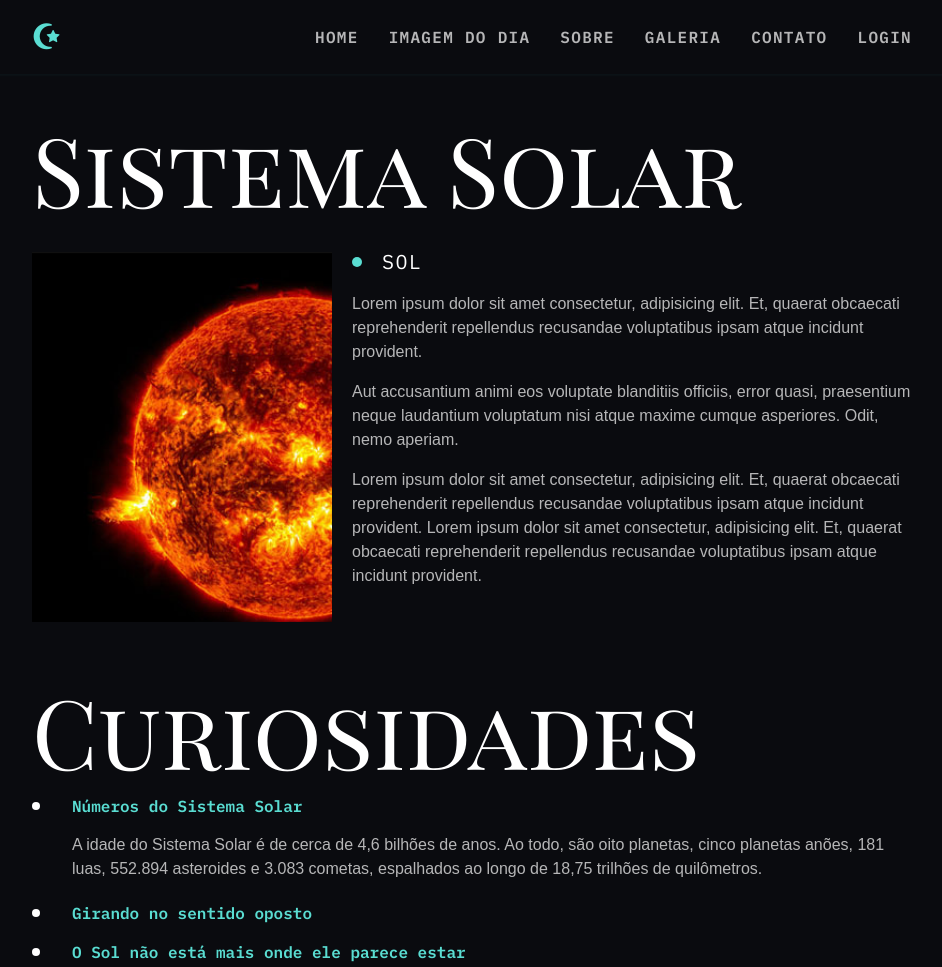
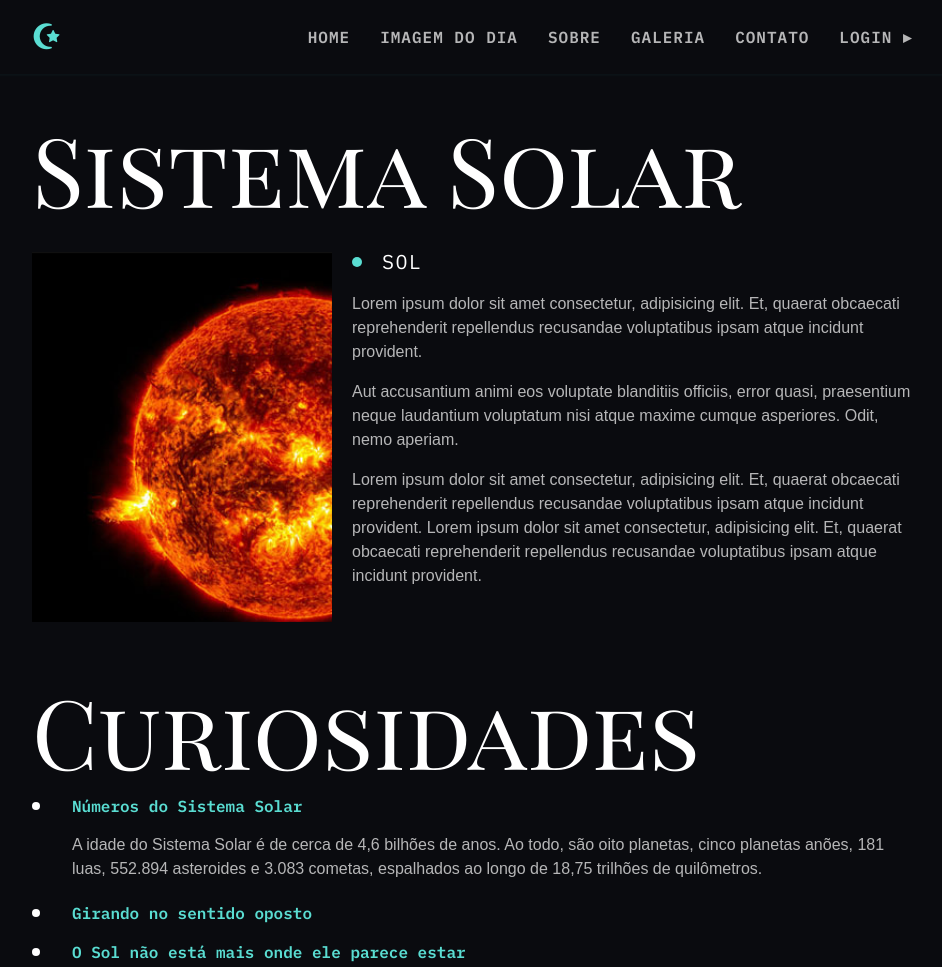
Before and after one commit to Luciana-Santos/sistema_solar, a website built with webpack: page src/index.html in a window 1280 px wide. Shown: the top 967 px of the page, without its empty margins (168-1110 px from the left). Built offline with nearby package versions, Linux system fonts and the light colour scheme; no server answers; files whose address does not match are found by name.

Commit message:
simbolo no menu adicionado

```diff
--- a/src/app/styles/components/_headerMenu.scss
+++ b/src/app/styles/components/_headerMenu.scss
@@ -33,7 +33,7 @@
       font-family: var(--ff-ibm);
       text-transform: uppercase;
       transition: var(--transition-3s);
-      letter-spacing: rem(1.3);
+      letter-spacing: rem(1);
       font-weight: bold;
       padding-inline: rem(20);
       padding-block: rem(10);
--- a/src/index.html
+++ b/src/index.html
@@ -38,7 +38,7 @@
         </li>
         <li><a href="#galeria">Galeria</a></li>
         <li><a href="#contato">Contato</a></li>
-        <li><a href="login.html" data-modal="abrir">Login</a></li>
+        <li><a href="login.html" data-modal="abrir">Login ▸</a></li>
       </ul>
 
       <div data-menu="btn">
```
Also changed, not shown: dist/app/styles/styles.css, dist/index.html.
